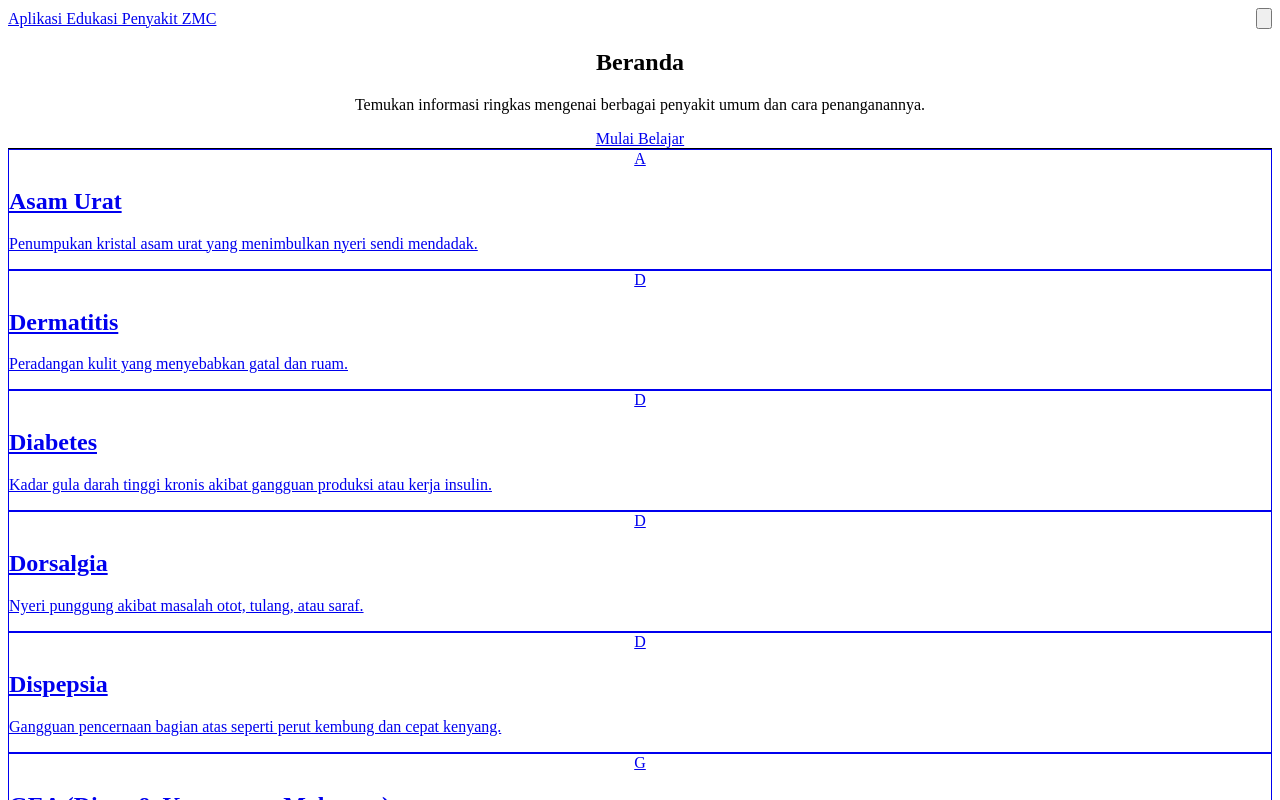
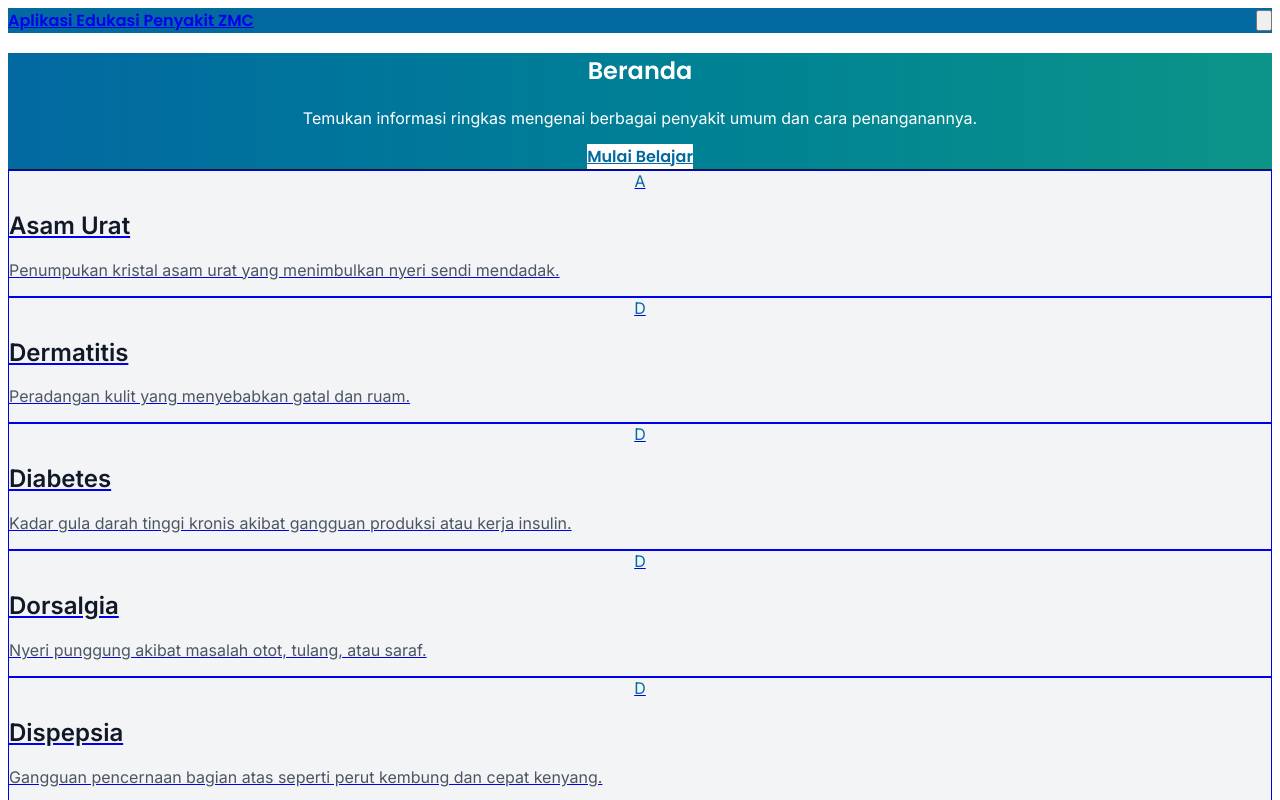
Before and after one commit to psychoMetryx/zmcEdukasi, a React (Vite) app: page / in a window 1280 px wide. Shown: the top 800 px of the page. Built offline with nearby package versions, Linux system fonts and the light colour scheme.

Commit message:
fix: restore tailwind theme

```diff
--- a/src/index.css
+++ b/src/index.css
@@ -1,6 +1,22 @@
 @tailwind base;
 @tailwind components;
 @tailwind utilities;
+
+@theme {
+  --color-brand-primary: #0369a1;
+  --color-brand-accent: #0d9488;
+  --color-brand-background: #ffffff;
+  --color-brand-surface: #f3f4f6;
+  --color-brand-surface-muted: #e5e7eb;
+  --color-brand-foreground: #111827;
+  --color-brand-secondary: #374151;
+  --color-brand-muted: #4b5563;
+  --font-brand: 'Inter', sans-serif;
+  --font-heading: 'Poppins', sans-serif;
+  --spacing-18: 4.5rem;
+  --spacing-128: 32rem;
+  --spacing-144: 36rem;
+}
 
 @layer base {
   html.high-contrast {
--- a/tailwind.config.js
+++ /dev/null
@@ -1,31 +0,0 @@
-import { type Config } from 'tailwindcss'
-
-export default {
-  content: ['./index.html', './src/**/*.{js,ts,jsx,tsx}'],
-  theme: {
-    extend: {
-      colors: {
-        brand: {
-          primary: '#0369a1',
-          accent: '#0d9488',
-          background: '#ffffff',
-          surface: '#f3f4f6',
-          surfaceMuted: '#e5e7eb',
-          foreground: '#111827',
-          secondary: '#374151',
-          muted: '#4b5563',
-        },
-      },
-      fontFamily: {
-        brand: ['Inter', 'sans-serif'],
-        heading: ['Poppins', 'sans-serif'],
-      },
-      spacing: {
-        '18': '4.5rem',
-        '128': '32rem',
-        '144': '36rem',
-      },
-    }
-  },
-  plugins: []
-} satisfies Config
--- /dev/null
+++ b/tailwind.config.ts
@@ -0,0 +1,6 @@
+import type { Config } from 'tailwindcss'
+
+export default {
+  content: ['./index.html', './src/**/*.{js,ts,jsx,tsx}'],
+  plugins: [],
+} satisfies Config
```
Also changed, not shown: 1 other file (tests, documents, lock files or other folders).
